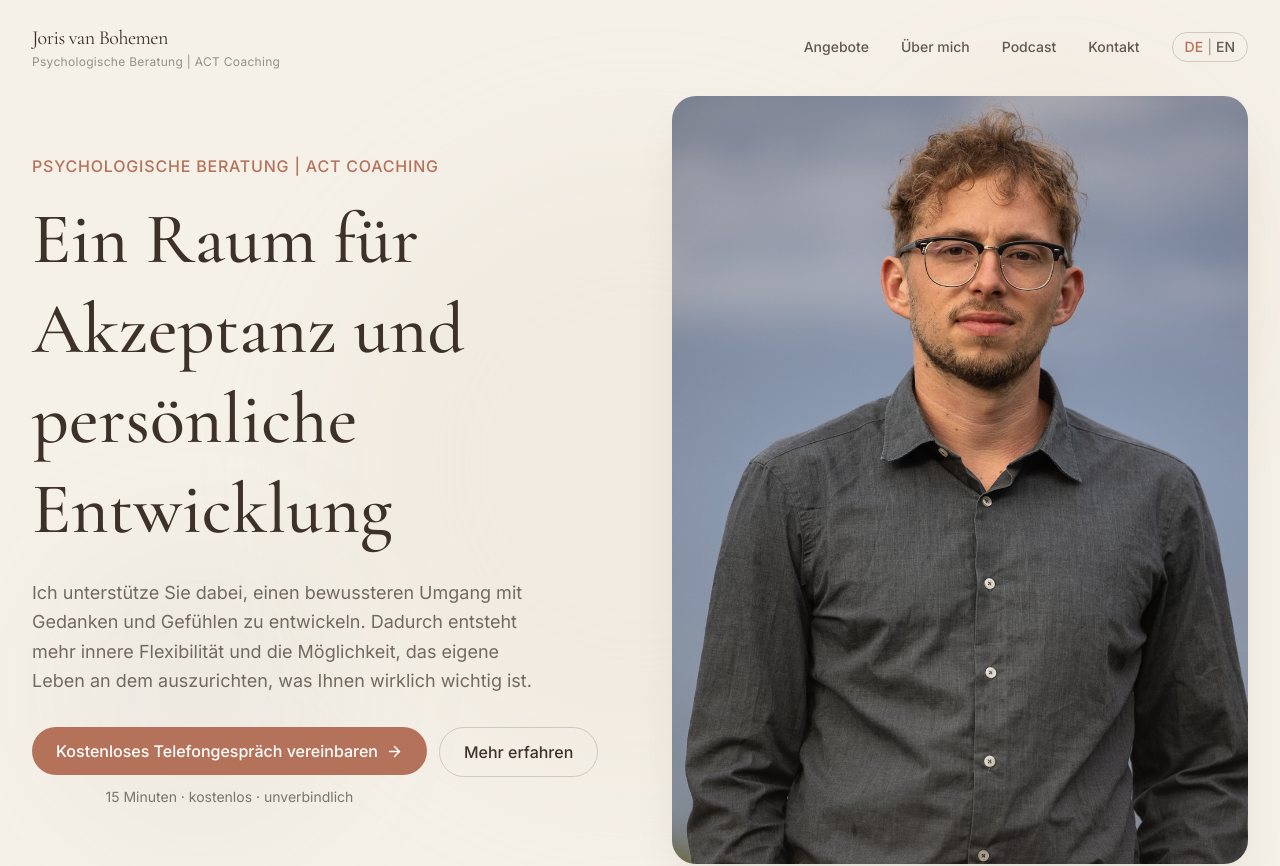
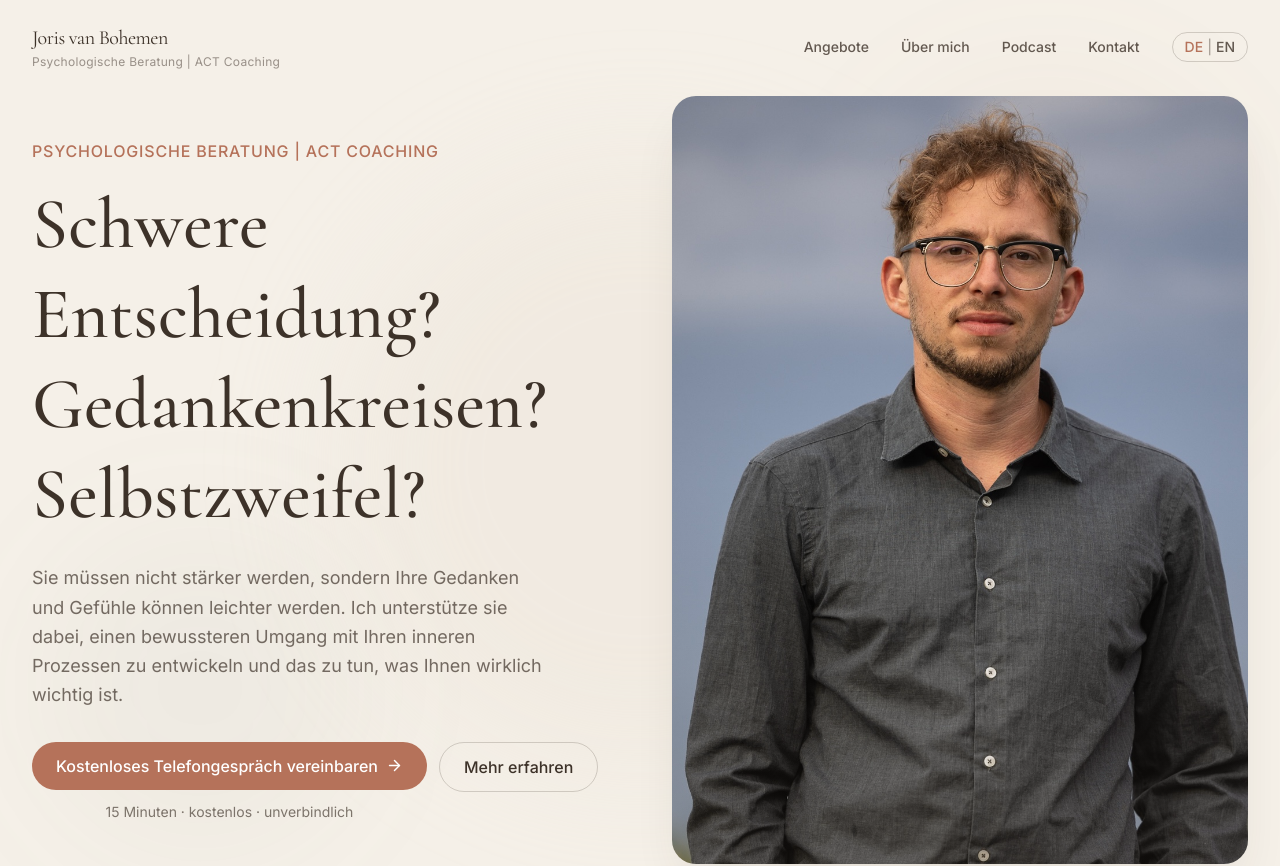
Before and after one commit to JorrisonFord/psychologischeberatung, a React (Vite) app: page / in a window 1280 px wide. Shown: the top 866 px of the page. Built offline with nearby package versions, Linux system fonts and the light colour scheme.

Commit message:
Hero Update

```diff
--- a/src/sections/Hero.tsx
+++ b/src/sections/Hero.tsx
@@ -56,7 +56,7 @@ export function Hero() {
 
             {/* Title */}
             <h1
-              className={`font-serif text-4xl md:text-5xl lg:text-6xl xl:text-7xl text-[#3D3229] leading-tight mb-6 transition-all duration-700 delay-100 ${
+              className={`whitespace-pre-line font-serif text-4xl md:text-5xl lg:text-6xl xl:text-7xl text-[#3D3229] leading-tight mb-6 transition-all duration-700 delay-100 ${
                 isVisible ? 'opacity-100 translate-y-0' : 'opacity-0 translate-y-6'
               }`}
             >
--- a/src/translations/de.ts
+++ b/src/translations/de.ts
@@ -9,13 +9,12 @@ export const de = {
 
   hero: {
   subtitle: "Psychologische Beratung | ACT Coaching",
-  title: "Ein Raum für Akzeptanz und persönliche Entwicklung",
-  description:
-    "Ich unterstütze Sie dabei, einen bewussteren Umgang mit Gedanken und Gefühlen zu entwickeln. Dadurch entsteht mehr innere Flexibilität und die Möglichkeit, das eigene Leben an dem auszurichten, was Ihnen wirklich wichtig ist.",
+  title: "Schwere Entscheidung? Gedankenkreisen? Selbstzweifel?",
+  description: "Sie müssen nicht stärker werden, sondern Ihre Gedanken und Gefühle können leichter werden. Ich unterstütze sie dabei, einen bewussteren Umgang mit Ihren inneren Prozessen zu entwickeln und das zu tun, was Ihnen wirklich wichtig ist.",
   ctaPrimary: "Kostenloses Telefongespräch vereinbaren",
   ctaSecondary: "Mehr erfahren",
   ctaDescription: "15 Minuten · kostenlos · unverbindlich",
-},
+  },
 
   about: {
     title: "Über mich",
--- a/src/translations/en.ts
+++ b/src/translations/en.ts
@@ -9,9 +9,9 @@ export const en = {
 
   hero: {
     subtitle: "Psychological Counseling | ACT Coaching",
-    title: "A space for acceptance and personal development",
+    title: "Difficult decision?\nRumination?\nSelf-doubt?",
     description:
-      "I support you in developing a more conscious relationship with your thoughts and feelings. This creates more inner flexibility and the possibility to align your life with what truly matters to you.",
+      "You don't need to become stronger, but your thoughts and feelings can become lighter. I support you in developing a more conscious relationship with your inner processes and doing what truly matters to you.",
     ctaPrimary: "Free 15-minute initial consultation",
     ctaSecondary: "Learn more",
     ctaDescription: "15 minutes · free · no obligation",
```
